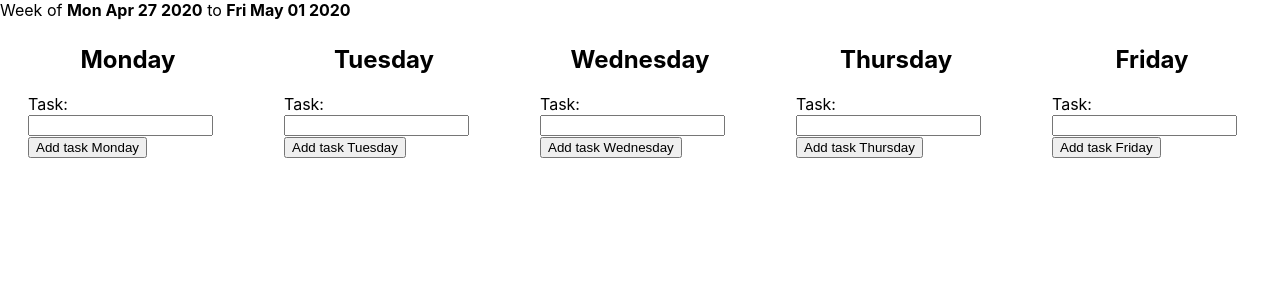
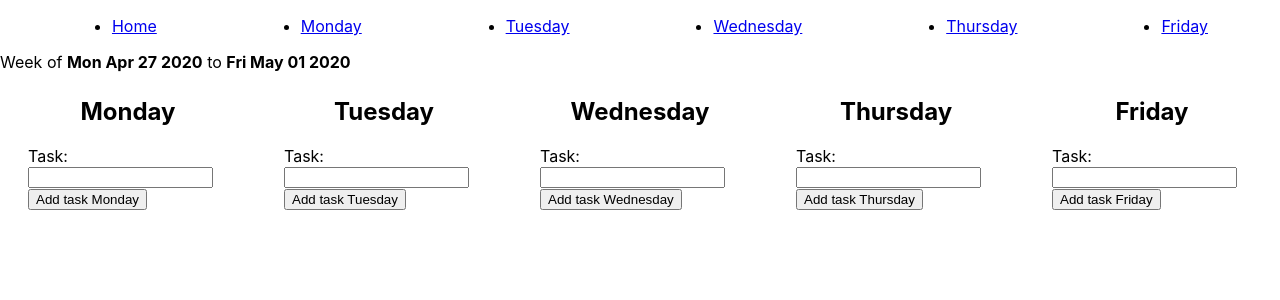
Before and after one commit to AmauryPreclin/react_intro, a React (Create React App) app in the folder todolist/: page / in a window 1280 px wide. Shown: the top 300 px of the page. Built offline with nearby package versions, Linux system fonts and the light colour scheme.

Commit message:
Intro to routers/links, home page with all the days, a link = a day with task conservation

```diff
--- a/todolist/src/App.css
+++ b/todolist/src/App.css
@@ -41,3 +41,8 @@
   flex-wrap: wrap;
   justify-content: space-around;
 }
+
+.ul {
+  display: flex;
+  justify-content: space-around;
+}
--- a/todolist/src/App.js
+++ b/todolist/src/App.js
@@ -1,21 +1,128 @@
+// Vendor
 import React from "react";
+import { BrowserRouter as Router, Switch, Route, Link } from "react-router-dom";
+
+// Internal
 import "./App.css";
 import { Todolist } from "./Todolist.js";
 import { WeekDate } from "./WeekDate.js";
 
 function App() {
+  const [tasksMonday, setTasksMonday] = React.useState([]);
+  const [tasksTuesday, setTasksTuesday] = React.useState([]);
+  const [tasksWednesday, setTasksWednesday] = React.useState([]);
+  const [tasksThursday, setTasksThursday] = React.useState([]);
+  const [tasksFriday, setTasksFriday] = React.useState([]);
   return (
     <>
-      <WeekDate />
-      <div id="app-container">
-        <Todolist title="Monday" />
-        <Todolist title="Tuesday" />
-        <Todolist title="Wednesday" />
-        <Todolist title="Thursday" />
-        <Todolist title="Friday" />
-      </div>
+      <Router>
+        <div>
+          <nav>
+            <ul className="ul">
+              <li>
+                <Link to="/">Home</Link>
+              </li>
+              <li>
+                <Link to="/monday">Monday</Link>
+              </li>
+              <li>
+                <Link to="/tuesday">Tuesday</Link>
+              </li>
+              <li>
+                <Link to="/wednesday">Wednesday</Link>
+              </li>
+              <li>
+                <Link to="/thursday">Thursday</Link>
+              </li>
+              <li>
+                <Link to="/friday">Friday</Link>
+              </li>
+            </ul>
+          </nav>
+
+          {/* A <Switch> looks through its children <Route>s and
+            renders the first one that matches the current URL. */}
+
+          <Switch>
+            <Route path="/monday">
+              <Todolist
+                className="todolistAlone"
+                title="Monday"
+                tasks={tasksMonday}
+                setTasks={setTasksMonday}
+              />
+            </Route>
+            <Route path="/tuesday">
+              <Todolist
+                className="todolistAlone"
+                title="Tuesday"
+                tasks={tasksTuesday}
+                setTasks={setTasksTuesday}
+              />
+            </Route>
+            <Route path="/wednesday">
+              <Todolist
+                className="todolistAlone"
+                title="Wednesday"
+                tasks={tasksWednesday}
+                setTasks={setTasksWednesday}
+              />
+            </Route>
+            <Route path="/thursday">
+              <Todolist
+                className="todolistAlone"
+                title="Thursday"
+                tasks={tasksThursday}
+                setTasks={setTasksThursday}
+              />
+            </Route>
+            <Route path="/friday">
+              <Todolist
+                className="todolistAlone"
+                title="Friday"
+                tasks={tasksFriday}
+                setTasks={setTasksFriday}
+              />
+            </Route>
+            <Route path="/">
+              <WeekDate />
+              <div id="app-container">
+                <Todolist
+                  title="Monday"
+                  tasks={tasksMonday}
+                  setTasks={setTasksMonday}
+                />
+                <Todolist
+                  title="Tuesday"
+                  tasks={tasksTuesday}
+                  setTasks={setTasksTuesday}
+                />
+                <Todolist
+                  title="Wednesday"
+                  tasks={tasksWednesday}
+                  setTasks={setTasksWednesday}
+                />
+                <Todolist
+                  title="Thursday"
+                  tasks={tasksThursday}
+                  setTasks={setTasksThursday}
+                />
+                <Todolist
+                  title="Friday"
+                  tasks={tasksFriday}
+                  setTasks={setTasksFriday}
+                />
+              </div>
+            </Route>
+          </Switch>
+        </div>
+      </Router>
     </>
   );
 }
 
+function Home() {
+  return <h2>Home</h2>;
+}
+
 export default App;
--- a/todolist/src/Todolist.css
+++ b/todolist/src/Todolist.css
@@ -11,3 +11,8 @@ h2 {
 button:hover {
   cursor: pointer;
 }
+
+.todolistAlone {
+  display: flex;
+  justify-content: flex-end;
+}
--- a/todolist/src/Todolist.js
+++ b/todolist/src/Todolist.js
@@ -7,10 +7,10 @@ import { Task } from "./Task.js";
 import "./Todolist.css";
 
 const Todolist = (props) => {
-  const { title } = props;
+  const { title, className, setTasks, tasks } = props;
 
   // Hooks
-  const [tasks, setTasks] = React.useState([]);
+  //const [tasks, setTasks] = React.useState([]);
 
   // Handlers
   const addTask = (taskName) => {
@@ -25,14 +25,14 @@ const Todolist = (props) => {
 
   const upTask = (index) => {
     if (index === 0) return;
-    [tasks[index], tasks[index - 1]] = [tasks[index - 1], [tasks[index]]];
+    [tasks[index], tasks[index - 1]] = [tasks[index - 1], tasks[index]];
     const newTasks = [...tasks];
     setTasks([...newTasks]);
   };
 
   const downTask = (index) => {
     if (index === tasks.length - 1) return;
-    [tasks[index], tasks[index + 1]] = [tasks[index + 1], [tasks[index]]];
+    [tasks[index], tasks[index + 1]] = [tasks[index + 1], tasks[index]];
     const newTasks = [...tasks];
     setTasks([...newTasks]);
   };
@@ -53,7 +53,7 @@ const Todolist = (props) => {
   };
 
   return (
-    <div className="todolist">
+    <div className={`todolist ${className}`}>
       <h2>{title}</h2>
       <AddTask addTask={addTask} title={title} />
       <br />
```
